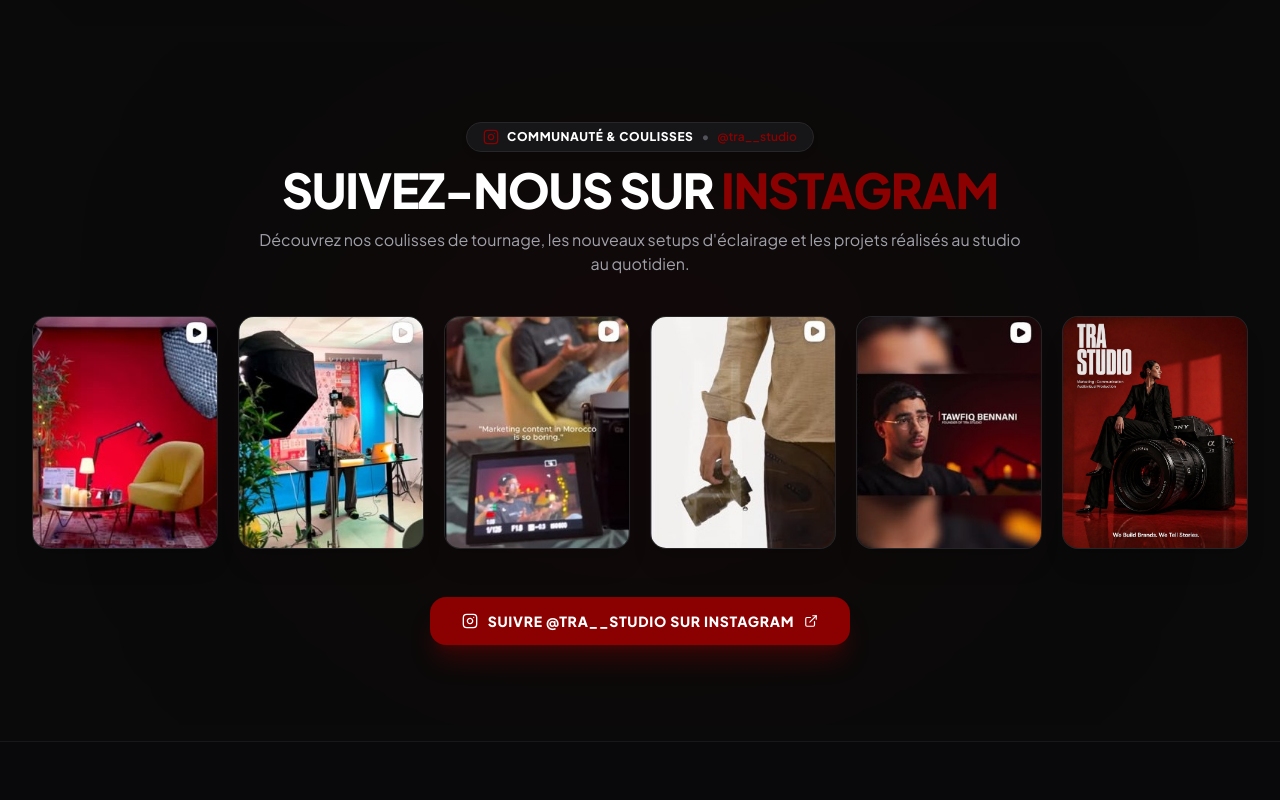
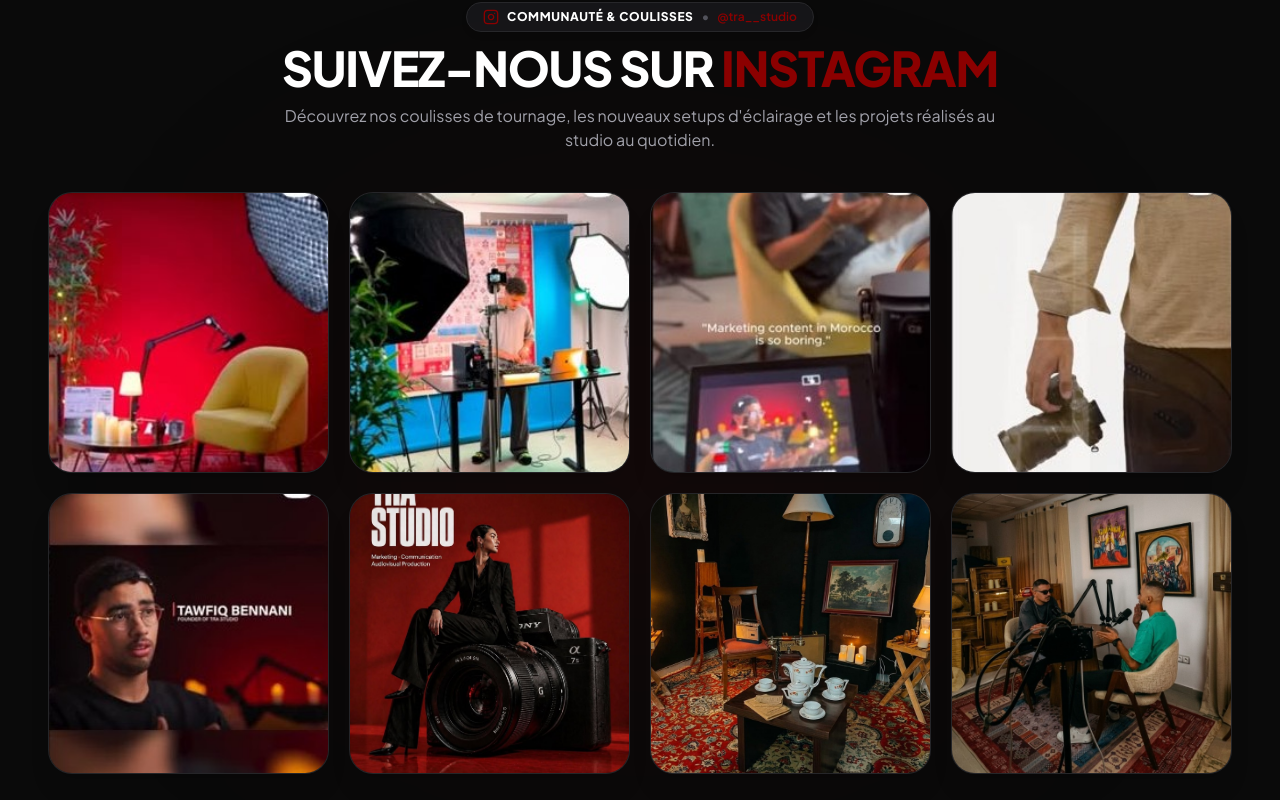
Before and after one commit to ntajemouti/TRA--STUDIO, a React (Vite) app: page / in a window 1280 px wide. Shown: the part 3620-4420 px from the top of the page. Built offline with nearby package versions, Linux system fonts and the light colour scheme.

Commit message:
feat(instagram): display 8 latest posts, full width, 4x2 grid, larger cards and refined spacing after reels

```diff
--- a/src/components/showcase/ClientReelsSection.tsx
+++ b/src/components/showcase/ClientReelsSection.tsx
@@ -249,7 +249,7 @@
   };
 
   return (
-    <section id="reels" className="py-16 sm:py-24 bg-studio-bg text-white scroll-mt-20 relative overflow-hidden">
+    <section id="reels" className="pt-14 pb-8 sm:pt-20 sm:pb-10 bg-studio-bg text-white scroll-mt-20 relative overflow-hidden">
       {/* Ambient background glow */}
       <div className="absolute top-1/2 left-1/2 -translate-x-1/2 -translate-y-1/2 w-[800px] h-[500px] bg-gradient-to-r from-studio-red/10 via-studio-red/15 to-studio-red/10 rounded-full blur-[160px] pointer-events-none" />
 
--- a/src/components/showcase/InstagramSection.tsx
+++ b/src/components/showcase/InstagramSection.tsx
@@ -50,6 +50,20 @@
     likes: '1.2K',
     comments: '88',
   },
+  {
+    id: 'post-7',
+    image: '/instagram/tra-insta-7.jpg',
+    alt: 'TRA Studio décor vintage studio podcast officiel',
+    likes: '1.1K',
+    comments: '72',
+  },
+  {
+    id: 'post-8',
+    image: '/instagram/tra-insta-8.jpg',
+    alt: 'TRA Studio interview broadcast et multicam',
+    likes: '1.4K',
+    comments: '95',
+  },
 ];
 
 export const InstagramSection: React.FC<InstagramSectionProps> = ({ settings }) => {
@@ -61,16 +75,16 @@
   };
 
   return (
-    <section id="instagram" className="py-14 sm:py-20 bg-studio-bg text-white scroll-mt-20 relative overflow-hidden">
+    <section id="instagram" className="pt-6 sm:pt-8 pb-14 sm:pb-20 bg-studio-bg text-white scroll-mt-20 relative overflow-hidden">
       {/* Ambient decorative glow */}
       <div className="absolute top-1/2 left-1/2 -translate-x-1/2 -translate-y-1/2 w-[600px] h-[350px] bg-studio-red/10 rounded-full blur-[140px] pointer-events-none"></div>
 
-      <div className="max-w-7xl mx-auto px-4 sm:px-6 lg:px-8 space-y-10 relative z-10">
+      <div className="w-full px-3 sm:px-6 lg:px-8 xl:px-12 space-y-8 sm:space-y-10 relative z-10">
         {/* =========================================================================
-            SECTION HEADER
+            SECTION HEADER: Balanced spacing right after reels section
            ========================================================================= */}
         <ScrollReveal animation="fade-down">
-          <div className="text-center max-w-3xl mx-auto space-y-3.5">
+          <div className="text-center max-w-3xl mx-auto px-4 space-y-3">
             <div className="inline-flex items-center gap-2 px-4 py-1.5 rounded-full bg-zinc-900/90 border border-zinc-800 text-xs font-bold text-zinc-300 shadow-md">
               <Instagram className="w-4 h-4 text-studio-red" />
               <span className="text-white font-black tracking-wider uppercase">COMMUNAUTÉ & COULISSES</span>
@@ -89,11 +103,14 @@
         </ScrollReveal>
 
         {/* =========================================================================
-            6 INSTAGRAM POSTS GRID (Simple, Aesthetic, Pure Visuals, No Text Over Cards)
+            8 LATEST INSTAGRAM POSTS:
+            - 4 columns x 2 rows on desktop (large cards, spans corner to corner)
+            - 2 columns on mobile
+            - Fits cleanly in the client's field of view
            ========================================================================= */}
-        <div className="grid grid-cols-2 sm:grid-cols-3 lg:grid-cols-6 gap-3.5 sm:gap-4 lg:gap-5">
+        <div className="grid grid-cols-2 sm:grid-cols-4 lg:grid-cols-4 gap-3 sm:gap-4 lg:gap-5 w-full">
           {INSTAGRAM_POSTS.map((post, idx) => (
-            <ScrollReveal key={post.id} animation="fade-up" delay={idx * 70}>
+            <ScrollReveal key={post.id} animation="fade-up" delay={idx * 50}>
               <div
                 onClick={handlePostClick}
                 role="button"
@@ -101,10 +118,10 @@
                 onKeyDown={(e) => {
                   if (e.key === 'Enter' || e.key === ' ') handlePostClick();
                 }}
-                className="group relative aspect-[4/5] w-full rounded-2xl overflow-hidden bg-zinc-900 border border-zinc-800/90 hover:border-studio-red/60 shadow-xl hover:shadow-2xl hover:shadow-studio-red/20 transition-all duration-300 cursor-pointer"
+                className="group relative aspect-square w-full rounded-2xl sm:rounded-3xl overflow-hidden bg-zinc-900 border border-zinc-800/90 hover:border-studio-red/70 shadow-xl hover:shadow-2xl hover:shadow-studio-red/25 transition-all duration-300 cursor-pointer"
                 title="Voir cette publication sur le compte Instagram de TRA Studio"
               >
-                {/* Pure Authentic Photo from @tra__studio — No Text Overlay */}
+                {/* Pure Authentic Photo from @tra__studio */}
                 <img
                   src={post.image}
                   alt={post.alt}
@@ -114,23 +131,23 @@
 
                 {/* Subtle Interactive Instagram Hover State */}
                 <div className="absolute inset-0 bg-black/60 backdrop-blur-[2px] opacity-0 group-hover:opacity-100 transition-opacity duration-300 flex flex-col items-center justify-center gap-2.5 text-white p-3 select-none">
-                  <div className="w-9 h-9 rounded-full bg-studio-red/30 border border-studio-red/50 flex items-center justify-center text-white shadow-lg group-hover:scale-110 transition-transform">
-                    <Instagram className="w-4 h-4 text-white" />
+                  <div className="w-10 h-10 rounded-full bg-studio-red/30 border border-studio-red/50 flex items-center justify-center text-white shadow-lg group-hover:scale-110 transition-transform">
+                    <Instagram className="w-5 h-5 text-white" />
                   </div>
 
-                  <div className="flex items-center gap-3 text-xs font-bold text-white">
-                    <span className="flex items-center gap-1">
-                      <Heart className="w-3.5 h-3.5 text-studio-red fill-studio-red" />
+                  <div className="flex items-center gap-3 text-xs sm:text-sm font-bold text-white">
+                    <span className="flex items-center gap-1.5">
+                      <Heart className="w-3.5 h-3.5 sm:w-4 sm:h-4 text-studio-red fill-studio-red" />
                       {post.likes}
                     </span>
-                    <span className="flex items-center gap-1">
-                      <MessageCircle className="w-3.5 h-3.5 text-white" />
+                    <span className="flex items-center gap-1.5">
+                      <MessageCircle className="w-3.5 h-3.5 sm:w-4 sm:h-4 text-white" />
                       {post.comments}
                     </span>
                   </div>
 
-                  <span className="text-[10px] font-bold text-zinc-300 uppercase tracking-wider flex items-center gap-1">
-                    Instagram <ExternalLink className="w-2.5 h-2.5 text-studio-red" />
+                  <span className="text-[10px] sm:text-xs font-bold text-zinc-300 uppercase tracking-wider flex items-center gap-1">
+                    Instagram <ExternalLink className="w-3 h-3 text-studio-red" />
                   </span>
                 </div>
               </div>
```
Also changed, not shown: public/instagram/tra-insta-7.jpg (added), public/instagram/tra-insta-8.jpg (added).
